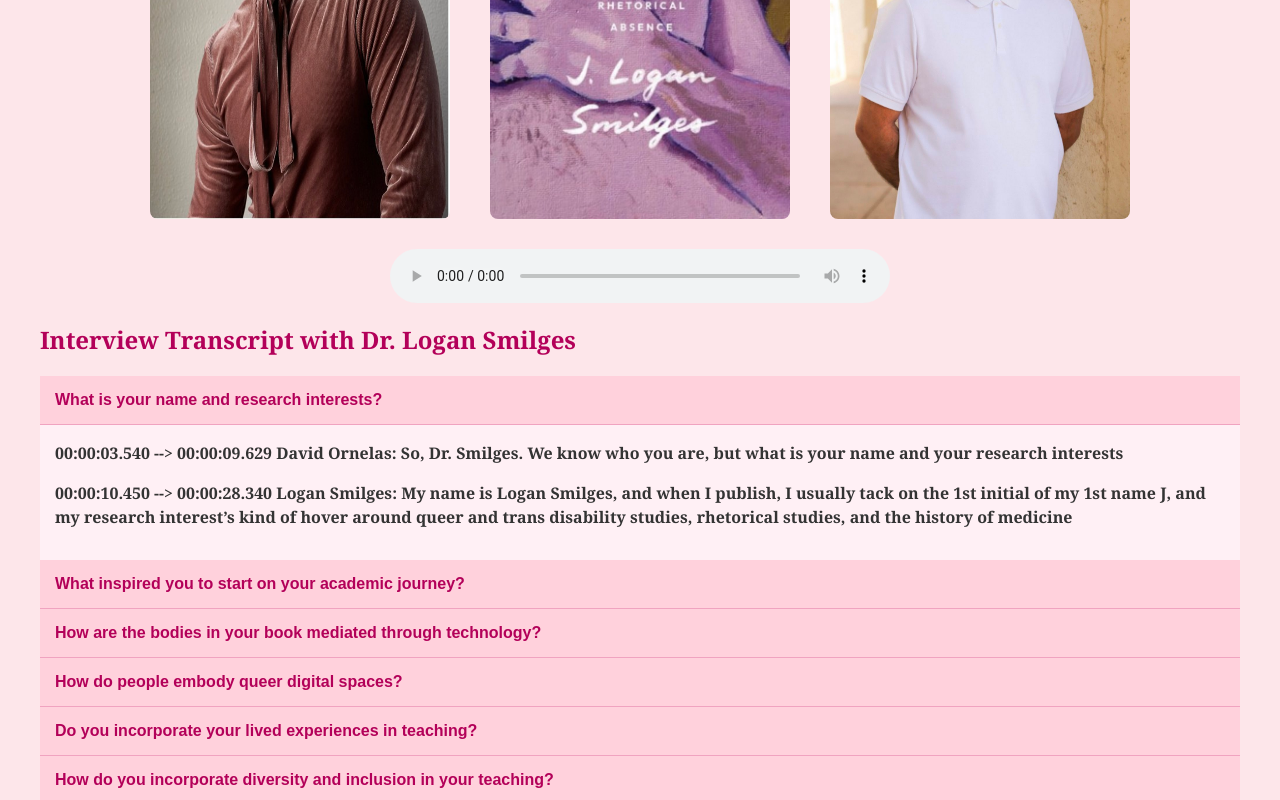
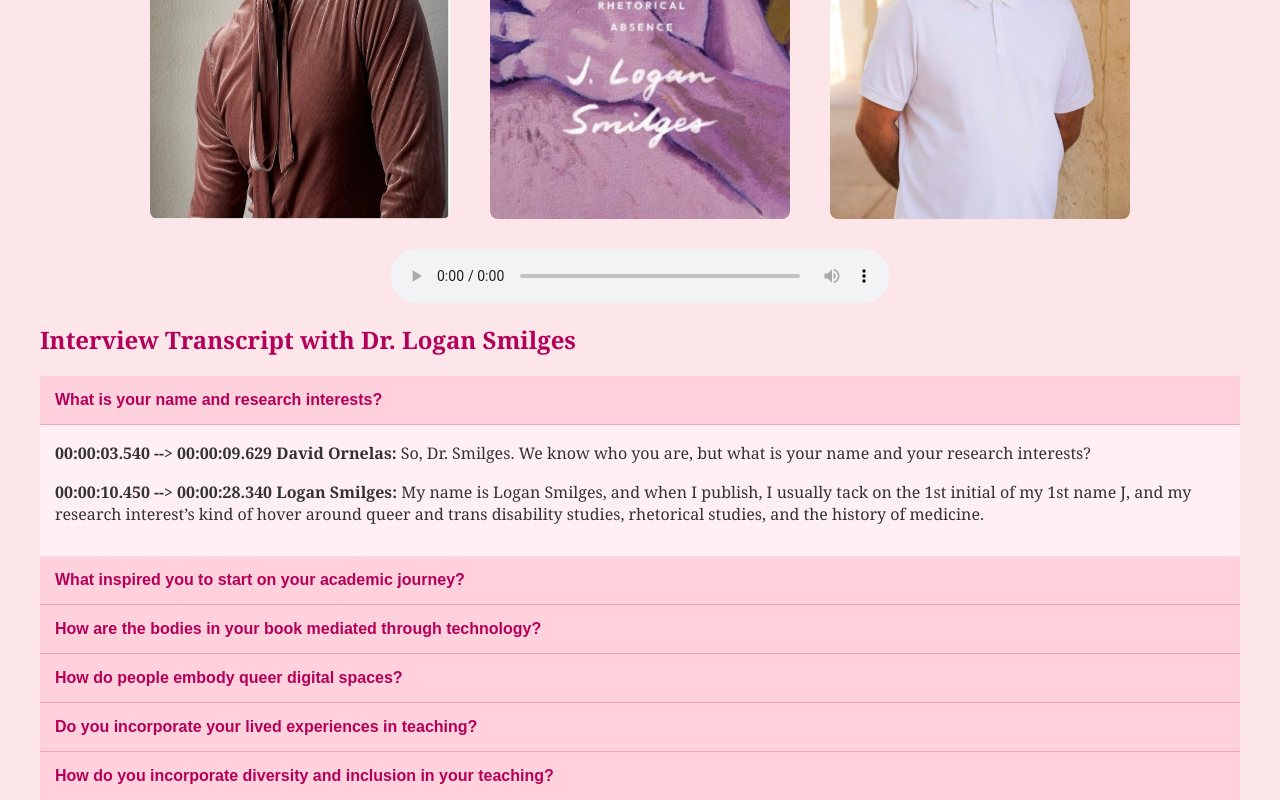
Before and after one commit to SALENROD28/dpoj, a plain HTML site: page transcript.html in a window 1280 px wide. Both pictures are taken after a click on the button "What is your name and research interests?". Shown: the part 647-1447 px from the top of the page. Drawn offline with Linux system fonts and the light colour scheme.

Commit message:
Update transcript.html

```diff
--- a/transcript.html
+++ b/transcript.html
@@ -48,9 +48,14 @@
 
         <button class="accordion-btn">What is your name and research interests?</button>
         <div class="accordion-panel">
-          <p><strong>00:00:03.540 --> 00:00:09.629 David Ornelas<strong>: So, Dr. Smilges. We know who you are, but what is your name and your research interests<p>
-          <p><strong>00:00:10.450 --> 00:00:28.340 Logan Smilges<strong>: My name is Logan Smilges, and when I publish, I usually tack on the 1st initial of my 1st name J, and my research interest’s kind of hover around queer and trans disability studies, rhetorical studies, and the history of medicine<p>
+        <p>
+          <strong>00:00:03.540 --> 00:00:09.629 David Ornelas:</strong>
+          <span> So, Dr. Smilges. We know who you are, but what is your name and your research interests?</span>
+        </p>
 
+          <strong>00:00:10.450 --> 00:00:28.340 Logan Smilges:</strong>
+          <span> My name is Logan Smilges, and when I publish, I usually tack on the 1st initial of my 1st name J, and my research interest’s kind of hover around queer and trans disability studies, rhetorical studies, and the history of medicine.</span>
+        </p>
         </div>
 
         <button class="accordion-btn">What inspired you to start on your academic journey?</button>
```
